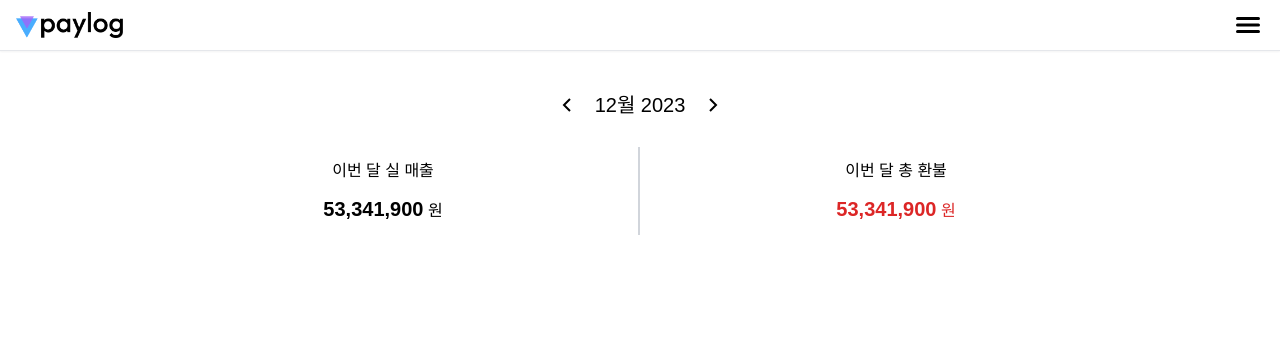
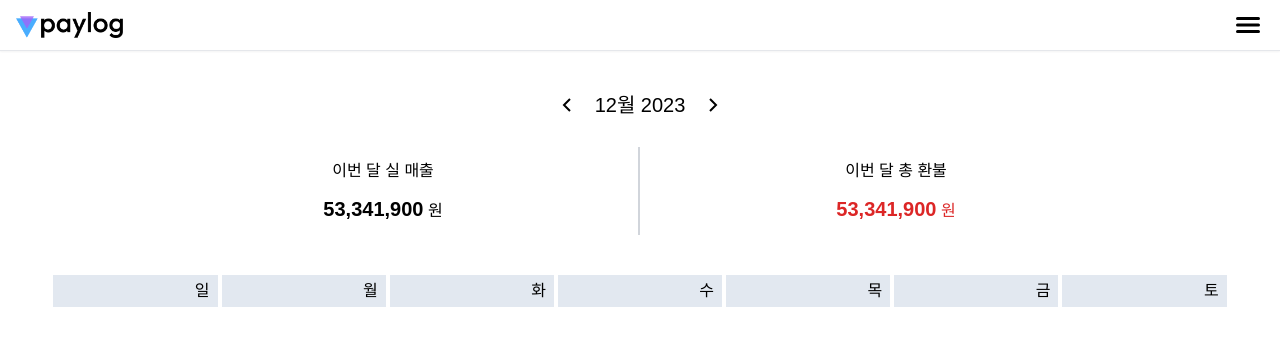
Before and after one commit to seyoung97/paylog_front, a React (Vite) app: page / in a window 1280 px wide. Shown: the top 346 px of the page. Built offline with nearby package versions, Linux system fonts and the light colour scheme.

Commit message:
Design KAN-10: calendar Grid 컴포넌트

```diff
--- /dev/null
+++ b/src/components/CalendarDayLabel.tsx
@@ -0,0 +1,7 @@
+type Props = {
+  day: string;
+};
+
+export default function CalendarDayLabel({ day }: Props) {
+  return <div className="bg-slate-200 flex justify-end pr-2 py-1">{day}</div>;
+}
--- /dev/null
+++ b/src/components/CalendarGrid.tsx
@@ -0,0 +1,17 @@
+import CalendarDayLabel from "./CalendarDayLabel";
+
+export default function CalendarGrid() {
+  const dayLabel = ["일", "월", "화", "수", "목", "금", "토"];
+
+  return (
+    <ul className="grid grid-cols-7 gap-1 w-11/12 m-auto mt-10">
+      {dayLabel.map((day) => {
+        return (
+          <li key={day}>
+            <CalendarDayLabel day={day} />
+          </li>
+        );
+      })}
+    </ul>
+  );
+}
--- a/src/pages/RevenueCalendar.tsx
+++ b/src/pages/RevenueCalendar.tsx
@@ -13,6 +13,7 @@ import koLocale from "date-fns/locale/ko";
 
 import CalendarHeader from "../components/CalendarHeader";
 import CurrentMonthSales from "../components/currentMonthSales";
+import CalendarGrid from "../components/CalendarGrid";
 
 export default function RevenueCalendar() {
   const [currentMonth, setCurrentMonth] = useState(new Date());
@@ -41,6 +42,7 @@ export default function RevenueCalendar() {
         <CurrentMonthSales title="이번 달 실 매출" />
         <CurrentMonthSales title="이번 달 총 환불" />
       </div>
+      <CalendarGrid />
     </div>
   );
 }
```
